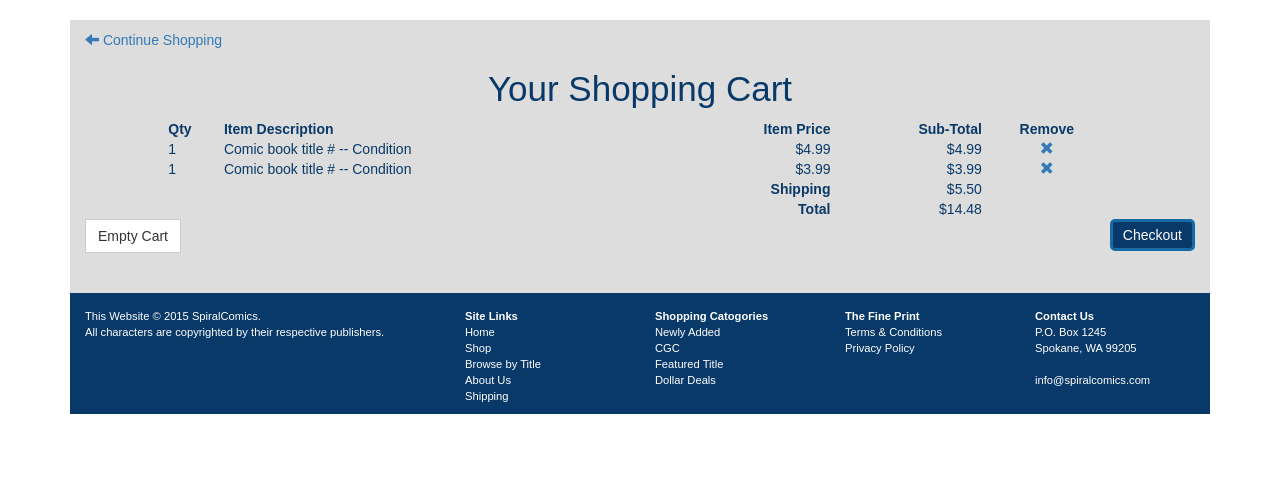
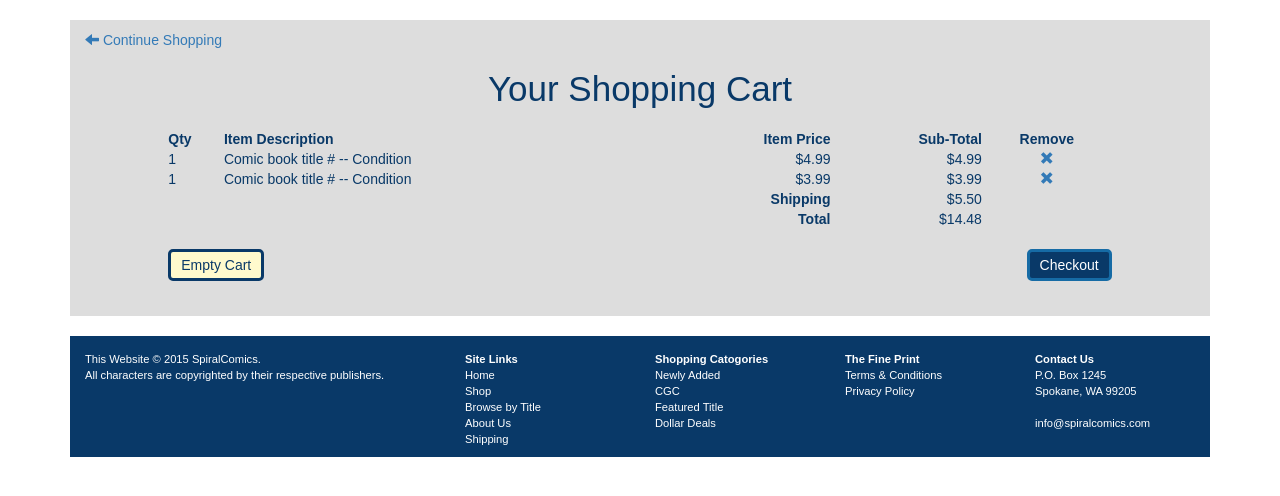
Before and after one commit to NickiSnow/SpiralComics, a PHP site: page /cart.html in a window 1280 px wide. Shown: the part 121-617 px from the top of the page. Run offline with PHP 8.4, Linux system fonts and the light colour scheme.

Commit message:
Cart Page complete
buttons styled, margins and padding adjusted

```diff
--- a/cart.html
+++ b/cart.html
@@ -113,17 +113,20 @@
                 <td></td>
                 <td class="text-right"><strong>Shipping<strong></td>
                 <td class="text-right">&#36;5.50</td>
+                <td></td>
             </tr>
             <tr>
                 <td></td>
                 <td></td>
                 <td class="text-right"><strong>Total</strong></td>
                 <td class="text-right">&#36;14.48</td>
+                <td></td>
             </tr>
         </table>
-        <p><button class="btn btn-default">Empty Cart</button>
+        <div class="checkoutDiv">
+            <button class="secondary">Empty Cart</button>
             <button class="pull-right">Checkout</button>
-        </p>
+        </div>
     </div>
     <footer class="row">
       <p class="col-lg-4">This Website &copy; 2015 SpiralComics.<br/>All characters are copyrighted by their respective publishers.</p>
--- a/css/main.css
+++ b/css/main.css
@@ -33,7 +33,8 @@ body {
 
 .grey-box {
 	background-color: #DDDDDD;
-	padding: 10px 15px 30px 15px;
+	padding: 10px 15px 15px 15px;
+	margin-bottom: 20px;
 }
 
 .box-content {
@@ -48,10 +49,11 @@ body {
 	margin-bottom: 15px;
 }
 
-#tCart {
+#tCart, .checkoutDiv {
 	width: 85%;
-	margin: 0 auto;
+	margin: 20px auto;
 }
+
 
 footer {
 	background-color: #093968;
@@ -146,7 +148,7 @@ a#publisherDrop:hover, a#publisherDrop:active {
     background-color: #166ba5;
 }
 
-/* ---------form styles--------- */
+/* ---------form and button styles--------- */
 .form-control, .btn {
 	border-radius: 0;
 }
@@ -155,6 +157,14 @@ button {
 	color: #fff;
 	background-color: #093968;
 	border:3px solid #166BA5;
+	border-radius: 5px;
+	padding: 3px 10px;
+}
+
+button.secondary {
+	color: #093968;
+	background-color: #FFFACD;
+	border:3px solid #093968;
 	border-radius: 5px;
 	padding: 3px 10px;
 }
```
